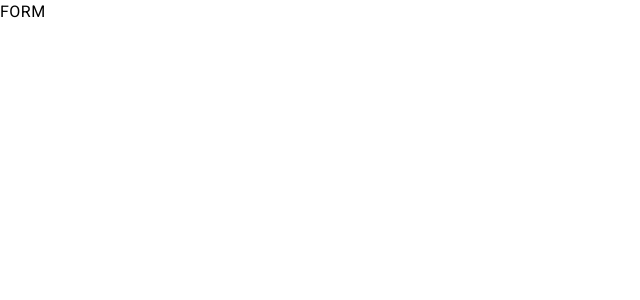
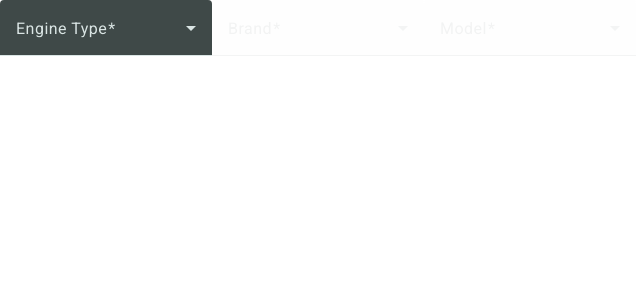
Before and after one commit to Gnoneks/lawnmower-shop, an Angular app: page / in a window 1280 px wide. Shown: the top 300 px of the page, without its empty margins (0-640 px from the left). Built offline with nearby package versions, Linux system fonts and the light colour scheme.

Commit message:
002--Create form for configuration

```diff
--- a/src/app/pages/configuration-form/configuration-form.component.html
+++ b/src/app/pages/configuration-form/configuration-form.component.html
@@ -1 +1,29 @@
-<p>FORM</p>
+<section class="configuration">
+  <form [formGroup]="configurationForm">
+    <mat-form-field>
+      <mat-label>Engine Type</mat-label>
+      <mat-select formControlName="engine">
+        @for (engine of engineTypes; track $index) {
+        <mat-option [value]="engine">{{engine}}</mat-option>
+        }
+      </mat-select>
+    </mat-form-field>
+    <mat-form-field>
+      <mat-label>Brand</mat-label>
+      <mat-select formControlName="brand">
+        @for (brand of brands; track $index) {
+        <mat-option [value]="brand">{{brand}}</mat-option>
+        }
+      </mat-select>
+    </mat-form-field>
+    <mat-form-field>
+      <mat-label>Model</mat-label>
+      <mat-select formControlName="model">
+        @for (model of models; track $index) {
+        <mat-option [value]="model">{{model}}</mat-option>
+        }
+      </mat-select>
+    </mat-form-field>
+  </form>
+
+</section>
--- a/src/app/pages/configuration-form/configuration-form.component.ts
+++ b/src/app/pages/configuration-form/configuration-form.component.ts
@@ -1,12 +1,109 @@
-import { Component } from '@angular/core';
+import { Component, OnDestroy, OnInit } from '@angular/core';
+import { MatSelectModule } from '@angular/material/select';
+import { Engine } from '../../shared/models/engine.enum';
+import { LAWNMOWNERS } from '../../lawnmowers.data';
+import {
+  FormControl,
+  FormGroup,
+  NonNullableFormBuilder,
+  ReactiveFormsModule,
+  Validators,
+} from '@angular/forms';
+import { Subject, takeUntil, tap } from 'rxjs';
+
+interface ConfigurationForm {
+  engine: FormControl<Engine | null>;
+  brand: FormControl<string | null>;
+  model: FormControl<string | null>;
+}
 
 @Component({
   selector: 'app-configuration-form',
   standalone: true,
-  imports: [],
+  imports: [MatSelectModule, ReactiveFormsModule],
   templateUrl: './configuration-form.component.html',
-  styleUrl: './configuration-form.component.scss'
+  styleUrl: './configuration-form.component.scss',
 })
-export class ConfigurationFormComponent {
+export class ConfigurationFormComponent implements OnInit, OnDestroy {
+  brands: string[] = [];
+  models: string[] = [];
 
+  readonly lawnmowers = LAWNMOWNERS;
+  readonly configurationForm = this._initForm();
+  readonly engineTypes = Object.values(Engine);
+
+  private readonly _destroy$ = new Subject<void>();
+
+  constructor(private readonly _fb: NonNullableFormBuilder) {}
+
+  ngOnInit() {
+    this._listenToEngineChange();
+  }
+
+  private _listenToEngineChange() {
+    const { engine, brand, model } = this.configurationForm.controls;
+
+    engine.valueChanges
+      .pipe(
+        tap(() => {
+          brand.disabled && brand.enable();
+          brand.setValue('', { emitEvent: false });
+
+          model.enabled && model.disable();
+          model.setValue('', { emitEvent: false });
+        }),
+        takeUntil(this._destroy$)
+      )
+      .subscribe((selectedEngine) => {
+        if (selectedEngine) {
+          const filteredLawnmowers = this.lawnmowers.filter(
+            ({ engine }) => engine === selectedEngine
+          );
+
+          this.brands = [...new Set(filteredLawnmowers.map((lm) => lm.brand))];
+        }
+      });
+
+    brand.valueChanges
+      .pipe(
+        tap(() => {
+          model.disabled && model.enable();
+          model.setValue('');
+        }),
+        takeUntil(this._destroy$)
+      )
+      .subscribe((selectedBrand) => {
+        console.log(selectedBrand);
+        if (selectedBrand) {
+          const filteredLawnmowers = this.lawnmowers.filter(
+            ({ brand, engine }) =>
+              brand === selectedBrand &&
+              engine === this.configurationForm.value.engine
+          );
+
+          this.models = filteredLawnmowers.map((lm) => lm.model);
+        }
+      });
+  }
+
+  private _initForm(): FormGroup<ConfigurationForm> {
+    const form = this._fb.group<ConfigurationForm>({
+      engine: new FormControl(null, Validators.required),
+      brand: new FormControl(
+        { value: '', disabled: true },
+        Validators.required
+      ),
+      model: new FormControl(
+        { value: '', disabled: true },
+        Validators.required
+      ),
+    });
+
+    return form;
+  }
+
+  ngOnDestroy() {
+    this._destroy$.next();
+    this._destroy$.complete();
+  }
 }
```
